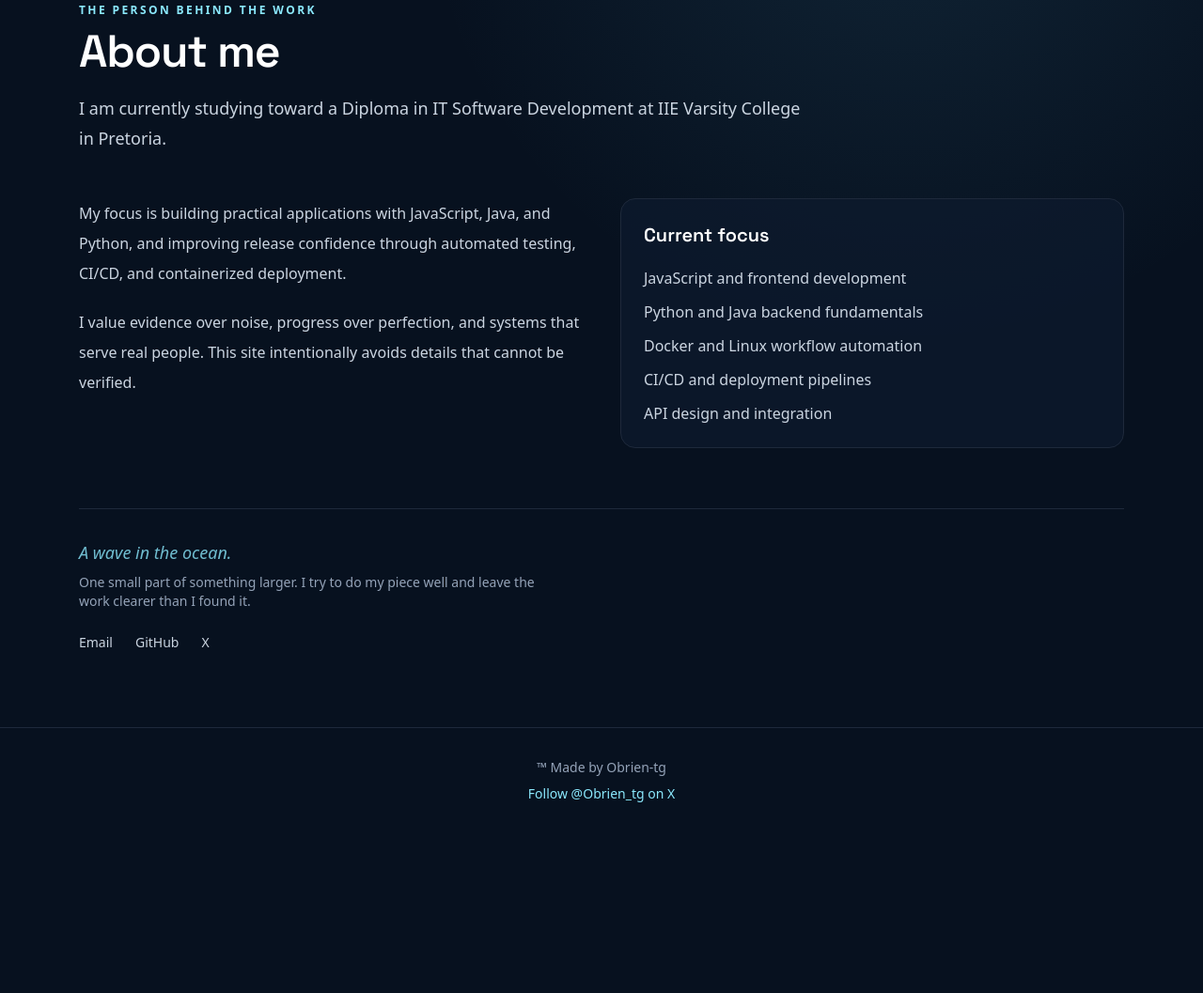
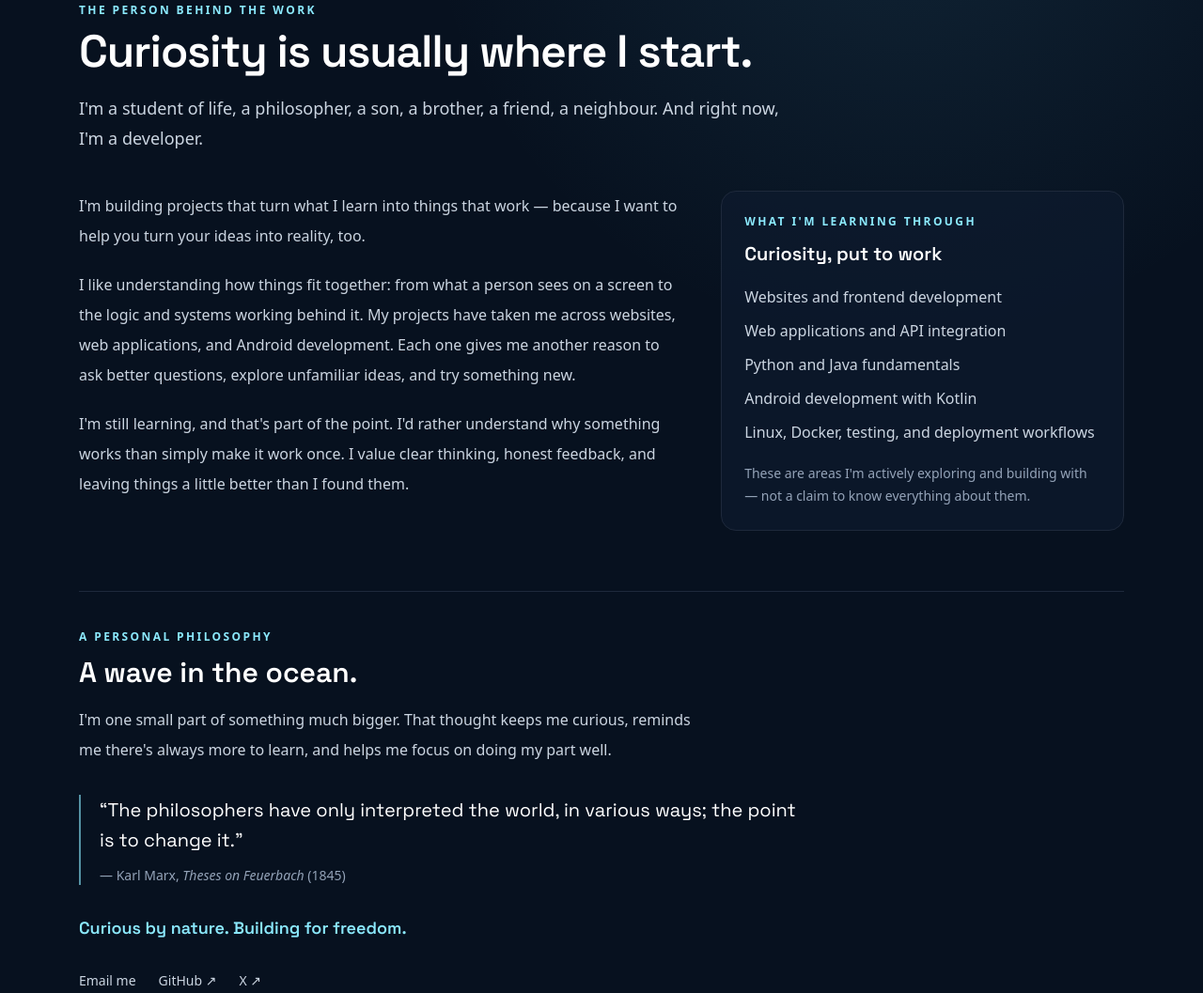
Before and after one commit to Obrien-tg/Portfolio, an Astro site: page /about in a window 1280 px wide. Shown: the part 146-1203 px from the top of the page at 94% size. Before the commit the page ends 1033 px from the top, so only its background shows below. Built offline with nearby package versions, Linux system fonts and the light colour scheme; Astro itself is replaced by a stand-in of ours.

Commit message:
Rewrite About page in personal voice

```diff
--- a/src/pages/about.astro
+++ b/src/pages/about.astro
@@ -3,27 +3,40 @@ import BaseLayout from '../layouts/BaseLayout.astro';
 import SectionIntro from '../components/SectionIntro.astro';
 ---
 
-<BaseLayout title="About | Obrien TG" description="About Obrien TG, an IT Software Development student based in Pretoria.">
-  <SectionIntro eyebrow="The person behind the work" title="About me" intro="I am currently studying toward a Diploma in IT Software Development at IIE Varsity College in Pretoria." />
-  <div class="mt-12 grid gap-10 md:grid-cols-2">
+<BaseLayout title="About | Obrien TG" description="Meet Obrien: a curious developer who enjoys understanding how things fit together and turning ideas into useful digital tools.">
+  <SectionIntro eyebrow="The person behind the work" title="Curiosity is usually where I start." intro="I'm a student of life, a philosopher, a son, a brother, a friend, a neighbour. And right now, I'm a developer." />
+  <div class="mt-10 grid gap-10 md:grid-cols-[1.2fr_.8fr]">
     <div class="space-y-5 leading-8 text-slate-300">
-      <p>My focus is building practical applications with JavaScript, Java, and Python, and improving release confidence through automated testing, CI/CD, and containerized deployment.</p>
-      <p>I value evidence over noise, progress over perfection, and systems that serve real people. This site intentionally avoids details that cannot be verified.</p>
+      <p>I'm building projects that turn what I learn into things that work — because I want to help you turn your ideas into reality, too.</p>
+      <p>I like understanding how things fit together: from what a person sees on a screen to the logic and systems working behind it. My projects have taken me across websites, web applications, and Android development. Each one gives me another reason to ask better questions, explore unfamiliar ideas, and try something new.</p>
+      <p>I'm still learning, and that's part of the point. I'd rather understand why something works than simply make it work once. I value clear thinking, honest feedback, and leaving things a little better than I found them.</p>
     </div>
-    <div class="rounded-2xl border border-slate-800 bg-panel/70 p-6">
-      <h2 class="font-display text-xl font-semibold text-white">Current focus</h2>
+    <aside class="h-fit rounded-2xl border border-slate-800 bg-panel/70 p-6">
+      <p class="text-xs font-semibold uppercase tracking-[.2em] text-ice">What I'm learning through</p>
+      <h2 class="mt-3 font-display text-xl font-semibold text-white">Curiosity, put to work</h2>
       <ul class="mt-5 space-y-3 text-slate-300">
-        <li>JavaScript and frontend development</li><li>Python and Java backend fundamentals</li><li>Docker and Linux workflow automation</li><li>CI/CD and deployment pipelines</li><li>API design and integration</li>
+        <li>Websites and frontend development</li>
+        <li>Web applications and API integration</li>
+        <li>Python and Java fundamentals</li>
+        <li>Android development with Kotlin</li>
+        <li>Linux, Docker, testing, and deployment workflows</li>
       </ul>
-    </div>
+      <p class="mt-5 text-sm leading-6 text-slate-400">These are areas I'm actively exploring and building with — not a claim to know everything about them.</p>
+    </aside>
   </div>
-  <section class="mt-16 border-t border-slate-800 pt-8">
-    <p class="text-lg italic text-ice/80">A wave in the ocean.</p>
-    <p class="mt-2 max-w-prose text-sm text-slate-400">One small part of something larger. I try to do my piece well and leave the work clearer than I found it.</p>
-    <div class="mt-6 flex flex-wrap gap-x-6 gap-y-2 text-sm text-slate-300">
-      <a class="hover:text-ice" href="mailto:gwanyanyaobrien55@gmail.com">Email</a>
-      <a class="hover:text-ice" href="https://github.com/Obrien-tg" target="_blank" rel="noopener noreferrer">GitHub</a>
-      <a class="hover:text-ice" href="https://x.com/Obrien_tg" target="_blank" rel="noopener noreferrer">X</a>
+  <section class="mt-16 border-t border-slate-800 pt-10">
+    <p class="text-xs font-semibold uppercase tracking-[.2em] text-ice">A personal philosophy</p>
+    <h2 class="mt-3 font-display text-3xl font-semibold text-white">A wave in the ocean.</h2>
+    <p class="mt-4 max-w-2xl leading-8 text-slate-300">I'm one small part of something much bigger. That thought keeps me curious, reminds me there's always more to learn, and helps me focus on doing my part well.</p>
+    <blockquote class="mt-8 max-w-3xl border-l-2 border-ice/60 pl-5">
+      <p class="font-display text-xl leading-8 text-white">“The philosophers have only interpreted the world, in various ways; the point is to change it.”</p>
+      <footer class="mt-3 text-sm text-slate-400">— Karl Marx, <cite>Theses on Feuerbach</cite> (1845)</footer>
+    </blockquote>
+    <p class="mt-8 font-display text-lg font-semibold text-ice">Curious by nature. Building for freedom.</p>
+    <div class="mt-8 flex flex-wrap gap-x-6 gap-y-2 text-sm text-slate-300">
+      <a class="hover:text-ice" href="mailto:gwanyanyaobrien55@gmail.com">Email me</a>
+      <a class="hover:text-ice" href="https://github.com/Obrien-tg" target="_blank" rel="noopener noreferrer">GitHub <span aria-hidden="true">↗</span></a>
+      <a class="hover:text-ice" href="https://x.com/Obrien_tg" target="_blank" rel="noopener noreferrer">X <span aria-hidden="true">↗</span></a>
     </div>
   </section>
 </BaseLayout>
```
